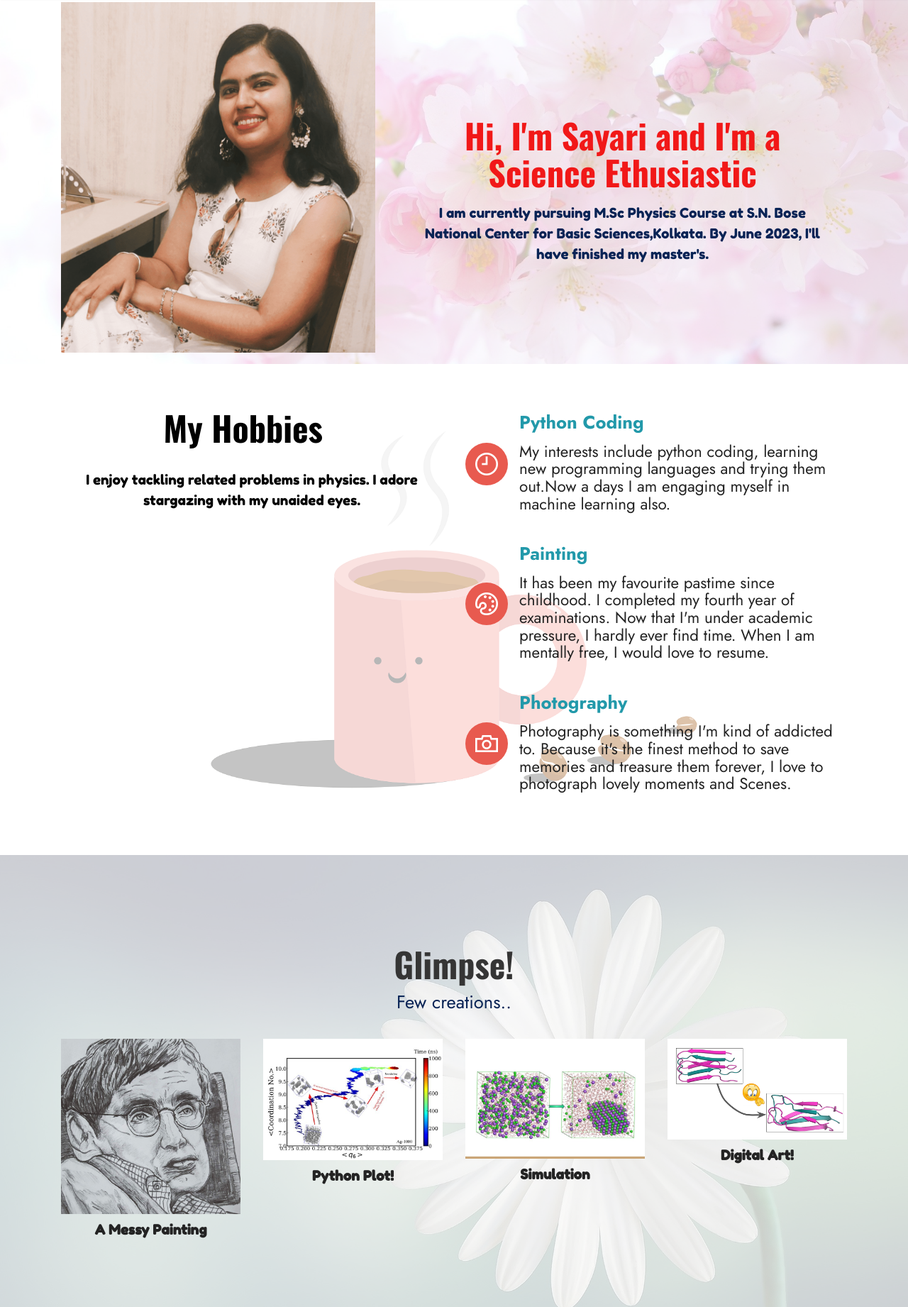
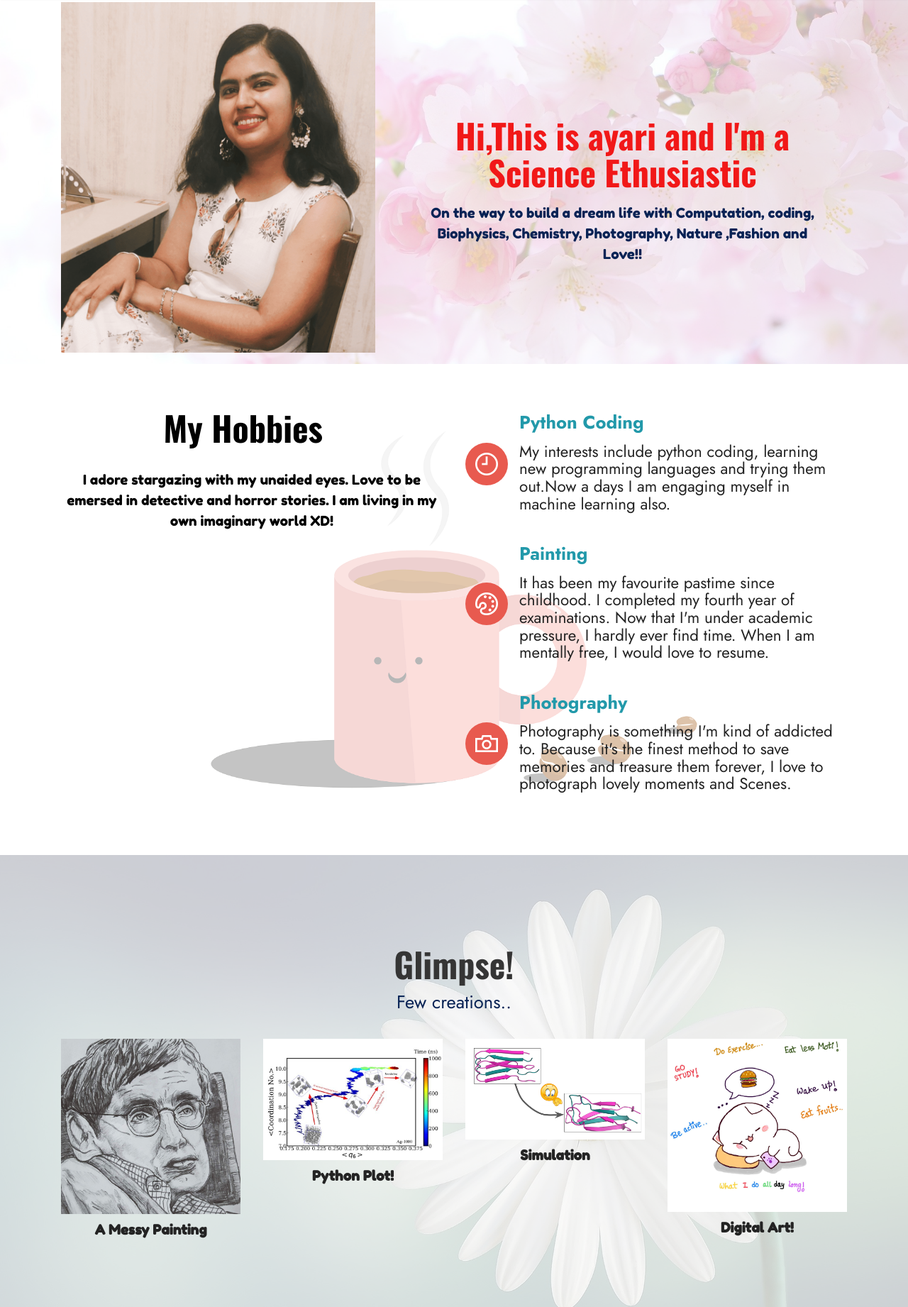
Before and after one commit to bsayari10/bsayari10, a plain HTML site: page index.html in a window 1280 px wide. Shown: the part 73-1915 px from the top of the page at 71% size. Drawn offline with nearby package versions, Linux system fonts and the light colour scheme; files whose address does not match are found by name.

Commit message:
Update index.html

```diff
--- a/index.html
+++ b/index.html
@@ -75,8 +75,8 @@
                 <div class="text-wrapper text-center">
                     <h1 class="mbr-section-title mbr-fonts-style mb-3 display-2">
                         <strong>
-</strong><div><strong><br></strong></div><div><strong>Hi, I'm Sayari and I'm a Science Ethusiastic</strong></div></h1>
-                    <p class="mbr-text mbr-fonts-style display-7">I am currently pursuing M.Sc Physics Course at S.N. Bose National Center for Basic Sciences,Kolkata. By June 2023, I'll have finished my master's.<br></p>
+</strong><div><strong><br></strong></div><div><strong>Hi,This is ayari and I'm a Science Ethusiastic</strong></div></h1>
+                    <p class="mbr-text mbr-fonts-style display-7">On the way to build a dream life with Computation, coding, Biophysics, Chemistry, Photography, Nature ,Fashion and Love!!<br></p>
 
                 </div>
             </div>
@@ -95,7 +95,7 @@
                 <div class="card-wrapper">
                     <div class="card-box align-left">
                         <h4 class="card-title mbr-fonts-style mb-4 display-2"><strong>My Hobbies&nbsp;&nbsp;</strong></h4>
-                        <p class="mbr-text mbr-fonts-style mb-4 display-7">I enjoy tackling related problems in physics. I adore stargazing with my unaided eyes.<br></p>
+                        <p class="mbr-text mbr-fonts-style mb-4 display-7">I adore stargazing with my unaided eyes. Love to be emersed in detective and horror stories. I am living in my own imaginary world XD!<br></p>
 
                     </div>
                 </div>
@@ -164,7 +164,7 @@
                 <h6 class="mbr-item-subtitle mbr-fonts-style align-center mb-2 mt-2 display-7"><strong>Python Plot!</strong></h6>
             </div><div class="col-12 col-md-6 col-lg-3 item gallery-image">
                 <div class="item-wrapper" data-toggle="modal" data-bs-toggle="modal" data-target="#tsyBuXSAaz-modal" data-bs-target="#tsyBuXSAaz-modal">
-                    <img class="w-100" src="assets/images/copy-of-nucleation-pathways.jpeg" alt="Mobirise Website Builder" data-slide-to="2" data-bs-slide-to="2" data-target="#lb-tsyBuXSAaz" data-bs-target="#lb-tsyBuXSAaz">
+                    <img class="w-100" src="assets/images/Amyloid (1).png" alt="Mobirise Website Builder" data-slide-to="2" data-bs-slide-to="2" data-target="#lb-tsyBuXSAaz" data-bs-target="#lb-tsyBuXSAaz">
                     <div class="icon-wrapper">
                         <span class="mobi-mbri mobi-mbri-search mbr-iconfont mbr-iconfont-btn"></span>
                     </div>
@@ -172,7 +172,7 @@
                 <h6 class="mbr-item-subtitle mbr-fonts-style align-center mb-2 mt-2 display-7"><strong>Simulation</strong></h6>
             </div><div class="col-12 col-md-6 col-lg-3 item gallery-image">
                 <div class="item-wrapper" data-toggle="modal" data-bs-toggle="modal" data-target="#tsyBuXSAaz-modal" data-bs-target="#tsyBuXSAaz-modal">
-                    <img class="w-100" src="assets/images/Amyloid (1).png" alt="Mobirise Website Builder" data-slide-to="3" data-bs-slide-to="3" data-target="#lb-tsyBuXSAaz" data-bs-target="#lb-tsyBuXSAaz">
+                    <img class="w-100" src="assets/images/53118-6.jpeg" alt="Mobirise Website Builder" data-slide-to="3" data-bs-slide-to="3" data-target="#lb-tsyBuXSAaz" data-bs-target="#lb-tsyBuXSAaz">
                     <div class="icon-wrapper">
                         <span class="mobi-mbri mobi-mbri-search mbr-iconfont mbr-iconfont-btn"></span>
                     </div>
@@ -304,7 +304,7 @@
                 <div class="row align-items-center">
                     <div class="col-12 col-md-3">
                         <div class="image-wrapper">
-                            <img src="assets/images/53118-6.jpeg" alt="Mobirise Website Builder" title="">
+                            <img src="assets/images/copy-of-nucleation-pathways.jpeg" alt="Mobirise Website Builder" title="">
                         </div>
                     </div>
                     <div class="col-12 col-md">
```
